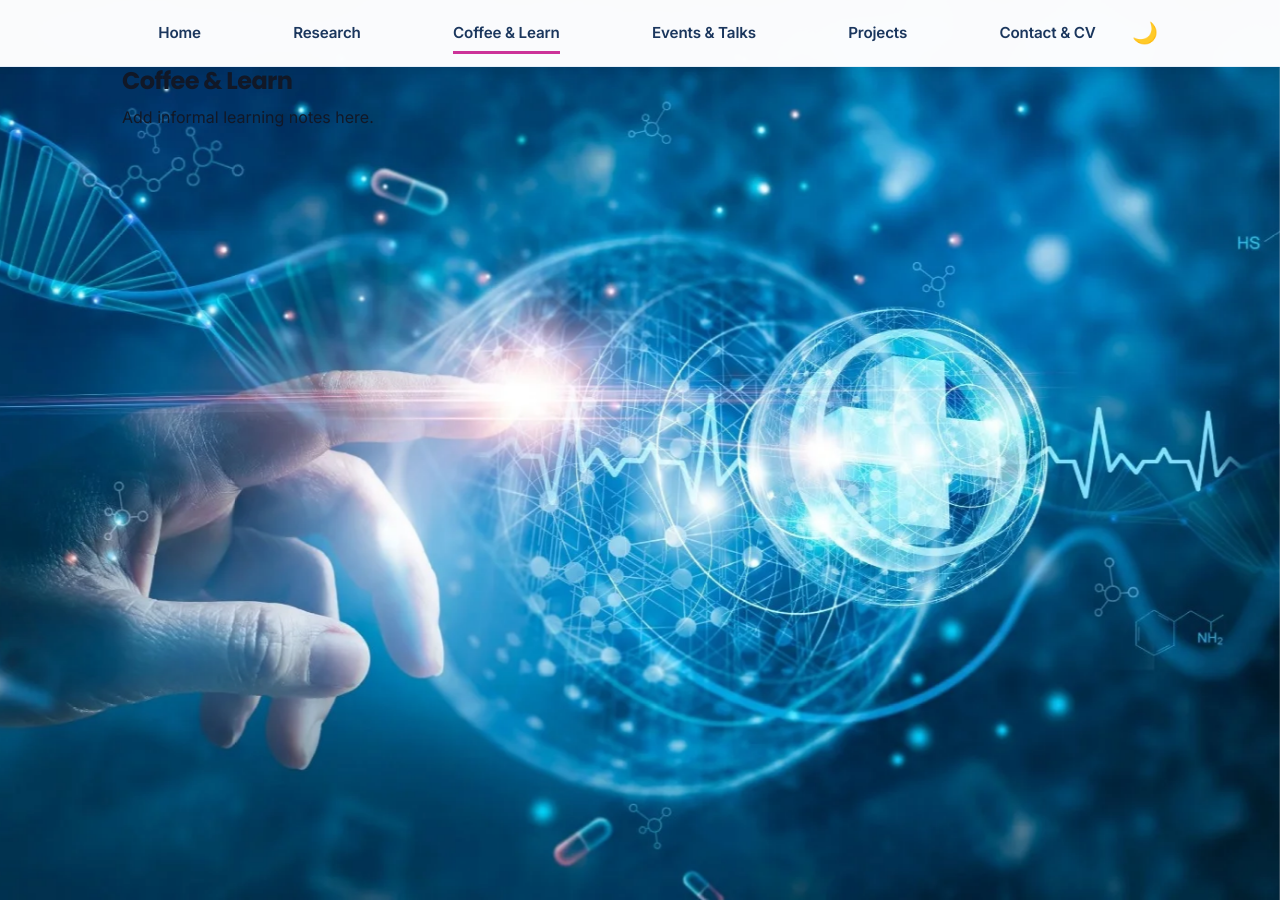
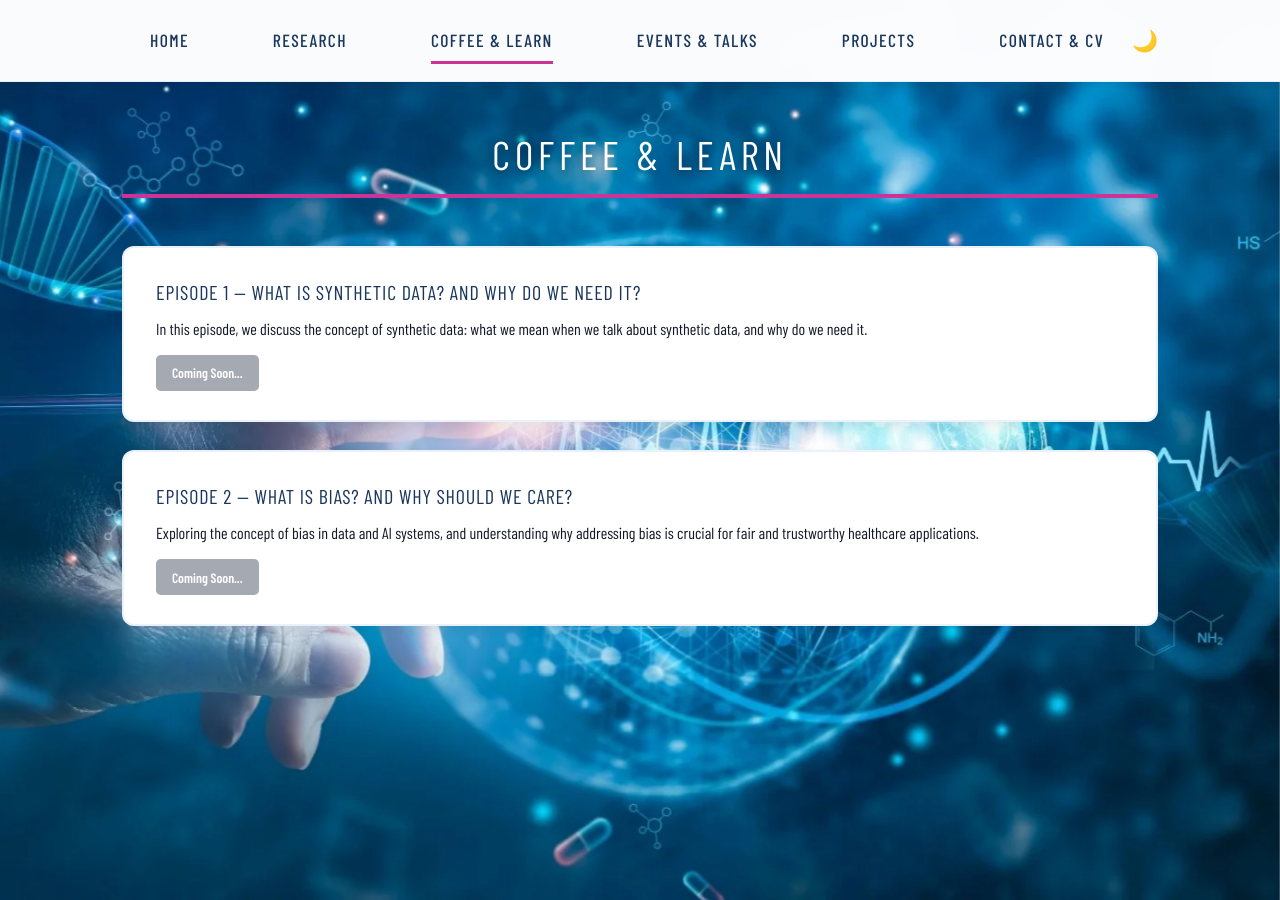
Before and after one commit to barbaraDraghi/barbaradraghi.github.io, a Jekyll site: the page built from pages/coffee-learn.md, in a window 1280 px wide and 900 px high. Built offline with Jekyll 4.4.1, drawn with Linux system fonts in a browser that asks for light colours; some web fonts are replaced.

Commit message:
updated style and coffe & learn section

```diff
--- /dev/null
+++ b/_includes/episode.html
@@ -0,0 +1,12 @@
+<div class="pub-card episode-card">
+  <h3>{{ include.title }}</h3>
+  <p class="episode-description">{{ include.description }}</p>
+
+  <div class="pub-buttons">
+    {% if include.video %}
+      <a href="{{ include.video }}" target="_blank" class="btn-video">Watch Video</a>
+    {% elsif include.coming_soon %}
+      <span class="btn-coming-soon">Coming Soon...</span>
+    {% endif %}
+  </div>
+</div>
--- a/assets/css/style.css
+++ b/assets/css/style.css
@@ -3,21 +3,35 @@
    Unified Glass Design (Dark default + White Light Mode)
    ========================================================== */
 
-@import url('https://fonts.googleapis.com/css2?family=Inter:wght@400;500;600;700;800&family=Poppins:wght@600;700;800&display=swap');
+/* === FONT OPTIONS (uncomment one) === */
+
+/* OPTION 1: Barlow Condensed - Modern, very tall, excellent readability */
+@import url('https://fonts.googleapis.com/css2?family=Barlow+Condensed:wght@300;400;500;600;700&display=swap');
+
+/* OPTION 2: Oswald - Strong presence, very condensed and tall */
+/* @import url('https://fonts.googleapis.com/css2?family=Oswald:wght@300;400;500;600;700&display=swap'); */
+
+/* OPTION 3: Work Sans - Professional, slightly condensed, great balance */
+/* @import url('https://fonts.googleapis.com/css2?family=Work+Sans:wght@300;400;500;600;700&display=swap'); */
+
+/* OLD: Josefin Sans (wide) */
+/* @import url('https://fonts.googleapis.com/css2?family=Josefin+Sans:wght@200;300;400;500;600&display=swap'); */
 
 /* ==========================================================
    COLOR SYSTEM
    ========================================================== */
 
 :root {
-  --font-main: 'Inter', -apple-system, BlinkMacSystemFont, 'Segoe UI', sans-serif;
-  --font-accent: 'Poppins', 'Inter', sans-serif;
+  /* Update font-main to match your choice above */
+  --font-main: 'Barlow Condensed', -apple-system, BlinkMacSystemFont, 'Segoe UI', sans-serif;
+  --font-accent: 'Barlow Condensed', sans-serif;
+  --font-nav: 'Barlow Condensed', sans-serif;
 
   /* === LIGHT MODE (DEFAULT) === */
   /* Primary Blue - from CPRD slide */
-  --primary-blue: #4A90E2;
-  --primary-blue-dark: #357ABD;
-  --primary-blue-light: #64A8F5;
+  --primary-blue: #3A7BC8;
+  --primary-blue-dark: #2D5F9E;
+  --primary-blue-light: #5294D1;
   --navy-blue: #1A365D;
 
   /* Accent Magenta - from slide "WHY DO WE NEED IT?" */
@@ -45,20 +59,20 @@
 
 /* === DARK MODE === */
 [data-theme="dark"] {
-  /* Lighter Blues for dark mode visibility */
-  --primary-blue: #64B5F6;
-  --primary-blue-dark: #42A5F5;
-  --primary-blue-light: #90CAF9;
-  --navy-blue: #90CAF9;
+  /* Darker blues for dark mode */
+  --primary-blue: #3A7BC8;
+  --primary-blue-dark: #2D5F9E;
+  --primary-blue-light: #5294D1;
+  --navy-blue: #64B5F6;
 
-  /* Brighter Magenta for dark backgrounds */
-  --accent-magenta: #E680C4;
-  --accent-magenta-dark: #CC3399;
-  --accent-magenta-light: #F0A3D6;
+  /* Keep bold magenta for dark backgrounds */
+  --accent-magenta: #CC3399;
+  --accent-magenta-dark: #A3297A;
+  --accent-magenta-light: #D966B8;
   --magenta-vibrant: #CC3399;
 
   /* Supporting Blues */
-  --blue-soft: #90CAF9;
+  --blue-soft: #64B5F6;
   --blue-deep: #1E88E5;
   --blue-pale: #0D47A1;
 
@@ -66,12 +80,12 @@
   --color-bg: #0d1117;
   --color-text: #E8EAED;
   --color-muted: #90A4AE;
-  --color-border: rgba(100, 181, 246, 0.2);
+  --color-border: rgba(74, 144, 226, 0.2);
   --color-panel: #1C2128;
   --color-shadow: rgba(0, 0, 0, 0.5);
   --color-bg-rgb: 13, 17, 23;
-  --primary-glow: rgba(100, 181, 246, 0.3);
-  --accent-glow: rgba(230, 128, 196, 0.3);
+  --primary-glow: rgba(74, 144, 226, 0.3);
+  --accent-glow: rgba(204, 51, 153, 0.3);
 }
 
 /* ==========================================================
@@ -101,8 +115,9 @@ body {
   font-family: var(--font-main);
   background-color: var(--color-bg);
   color: var(--color-text);
-  line-height: 1.6;
+  line-height: 1.7;
   font-size: 16px;
+  font-weight: 400;
   transition: background-color 0.3s ease, color 0.3s ease;
   max-width: 1100px;
   margin: 0 auto;
@@ -120,10 +135,57 @@ a:hover { color: var(--accent-magenta); }
 
 h1, h2, h3, h4 {
   font-family: var(--font-accent);
-  margin-bottom: 0.6rem;
-  font-weight: 700;
-  letter-spacing: -0.025em;
+  margin-bottom: 0.8rem;
+  font-weight: 500;
+  letter-spacing: 0.06em;
   line-height: 1.2;
+  text-transform: uppercase;
+}
+
+h1 {
+  font-size: 3.5rem;
+  font-weight: 600;
+  line-height: 1.1;
+  letter-spacing: 0.08em;
+}
+
+h2 {
+  font-size: 2.5rem;
+  font-weight: 500;
+  margin-bottom: 2rem;
+  letter-spacing: 0.06em;
+}
+
+h3 {
+  font-size: 1.5rem;
+  font-weight: 500;
+  letter-spacing: 0.05em;
+}
+
+/* ==========================================================
+   PAGE LAYOUT
+   ========================================================== */
+.page-title {
+  font-family: var(--font-accent);
+  font-size: 2.5rem;
+  font-weight: 200;
+  color: #FFFFFF;
+  margin: 3rem 0 2.5rem 0;
+  text-align: center;
+  letter-spacing: 0.12em;
+  line-height: 1.2;
+  padding-bottom: 1rem;
+  border-bottom: 4px solid var(--accent-magenta);
+  text-shadow: 0 2px 8px rgba(0, 0, 0, 0.3);
+  text-transform: uppercase;
+}
+
+.page {
+  margin-bottom: 3rem;
+}
+
+.page-content {
+  margin-top: 2rem;
 }
 
 /* ==========================================================
@@ -133,7 +195,7 @@ h1, h2, h3, h4 {
   display: flex;
   justify-content: center;
   align-items: center;
-  padding: 1rem 0;
+  padding: 1.2rem 0;
   position: sticky;
   top: 0;
   z-index: 100;
@@ -169,18 +231,19 @@ h1, h2, h3, h4 {
 .nav-right a {
   position: relative;
   color: var(--navy-blue);
-  font-weight: 600;
-  font-size: 0.95rem;
-  padding: 0.3rem 0;
-  letter-spacing: -0.01em;
-  text-transform: capitalize;
+  font-family: var(--font-nav);
+  font-weight: 500;
+  font-size: 1.1rem;
+  padding: 0.4rem 0;
+  letter-spacing: 0.08em;
+  text-transform: uppercase;
 }
 
 .nav-right a::after {
   content: "";
   position: absolute;
   left: 0;
-  bottom: -4px;
+  bottom: -2px;
   width: 0%;
   height: 3px;
   background: var(--accent-magenta);
@@ -214,7 +277,8 @@ h1, h2, h3, h4 {
   gap: 3rem;
   padding: 4rem 3rem;
   border-radius: 1.25rem;
-  margin: 3rem 0;
+  margin: 3rem 0 1.5rem 0;
+  width: 100%;
   background: linear-gradient(135deg, #FFFFFF 0%, #F8FAFB 100%);
   box-shadow: 0 10px 40px rgba(0, 0, 0, 0.06), 0 2px 8px rgba(0, 0, 0, 0.04);
   border: 1px solid rgba(0, 0, 0, 0.05);
@@ -227,26 +291,29 @@ h1, h2, h3, h4 {
 .intro h1 {
   font-size: 3.5rem;
   color: var(--accent-magenta);
-  font-weight: 800;
+  font-weight: 300;
   text-align: left;
-  letter-spacing: -0.04em;
+  letter-spacing: 0.12em;
   line-height: 1.1;
   margin-bottom: 0.5rem;
+  text-transform: uppercase;
 }
 }
 .intro h2 {
-  font-weight: 500;
+  font-weight: 200;
   color: var(--navy-blue);
   margin-bottom: 1.5rem;
-  font-size: 1.25rem;
-  letter-spacing: -0.01em;
+  font-size: 1.35rem;
+  letter-spacing: 0.06em;
+  font-family: var(--font-main);
+  text-transform: none;
 }
 .intro p {
   font-size: 1.05rem;
   color: var(--color-text);
   margin-bottom: 1.8rem;
-  line-height: 1.7;
-  font-weight: 400;
+  line-height: 1.75;
+  font-weight: 300;
 }
 
 .portrait {
@@ -277,17 +344,19 @@ h1, h2, h3, h4 {
   margin-top: 1.2rem;
 }
 .btn-contact {
-  background: var(--primary-blue);
+  background: var(--navy-blue);
   color: #fff !important;
   border-radius: 0.65rem;
-  font-weight: 600;
+  font-weight: 400;
+  font-family: var(--font-main);
   text-decoration: none;
   font-size: 0.95rem;
   padding: 0.9rem 1.8rem;
-  box-shadow: 0 4px 14px var(--primary-glow);
+  box-shadow: 0 4px 14px rgba(26, 54, 93, 0.25);
   transition: all 0.25s cubic-bezier(0.4, 0, 0.2, 1);
   border: none;
-  letter-spacing: -0.01em;
+  letter-spacing: 0.08em;
+  text-transform: uppercase;
 }
 .btn-contact:hover {
   background: var(--accent-magenta);
@@ -303,10 +372,8 @@ h1, h2, h3, h4 {
   display: grid;
   grid-template-columns: repeat(auto-fit, minmax(240px, 1fr));
   gap: 1.5rem;
-  margin: 2.5rem auto 3rem auto;
+  margin: 1.5rem 0 3rem 0;
   width: 100%;
-  max-width: 1300px;
-  padding: 0 2rem;
 }
 
 /* --- Unified Card Style --- */
@@ -348,19 +415,19 @@ h1, h2, h3, h4 {
 .card h3 {
   font-family: var(--font-accent);
   color: var(--navy-blue);
-  font-size: 1.35rem;
-  font-weight: 700;
+  font-size: 1.5rem;
+  font-weight: 300;
   margin-bottom: 0.75rem;
-  letter-spacing: -0.02em;
+  letter-spacing: 0.08em;
 }
 
 /* Descriptions */
 .card p {
   font-size: 1rem;
   color: var(--color-muted);
-  line-height: 1.7;
+  line-height: 1.75;
   margin-bottom: 1rem;
-  font-weight: 400;
+  font-weight: 300;
 }
 
 /* Inline link (“Learn more →”) */
@@ -421,11 +488,12 @@ h1, h2, h3, h4 {
 .pub-section h2 {
   color: var(--accent-magenta);
   font-family: var(--font-accent);
-  font-weight: 800;
-  margin-bottom: 2rem;
+  font-weight: 200;
+  margin-bottom: 2.5rem;
   text-align: center;
   font-size: 2.5rem;
-  letter-spacing: -0.03em;
+  letter-spacing: 0.1em;
+  margin-top: 3rem;
 }
 .pub-card {
   background: #FFFFFF;
@@ -443,9 +511,11 @@ h1, h2, h3, h4 {
 }
 .pub-card h3 {
   color: var(--navy-blue);
-  font-size: 1.15rem;
-  font-weight: 600;
-  margin-bottom: 0.4rem;
+  font-size: 1.25rem;
+  font-weight: 300;
+  margin-bottom: 0.5rem;
+  line-height: 1.5;
+  letter-spacing: 0.04em;
 }
 .pub-authors {
   font-style: italic;
@@ -464,7 +534,7 @@ h1, h2, h3, h4 {
   margin-top: 0.8rem;
 }
 .pub-buttons a {
-  background: var(--primary-blue);
+  background: var(--navy-blue);
   color: #fff !important;
   padding: 0.4rem 1rem;
   border-radius: 0.3rem;
@@ -485,6 +555,45 @@ h1, h2, h3, h4 {
   line-height: 1.6;
 }
 .hidden { display: none; }
+
+/* ==========================================================
+   COFFEE & LEARN - EPISODE CARDS
+   ========================================================== */
+.episode-description {
+  color: var(--color-text);
+  font-size: 1rem;
+  line-height: 1.7;
+  margin-bottom: 0.8rem;
+}
+
+.btn-video {
+  background: var(--accent-magenta) !important;
+  color: #fff !important;
+  padding: 0.4rem 1rem;
+  border-radius: 0.3rem;
+  font-size: 0.85rem;
+  text-decoration: none;
+  font-weight: 600;
+  transition: all 0.2s ease;
+}
+
+.btn-video:hover {
+  background: var(--primary-blue) !important;
+  transform: translateY(-2px);
+  box-shadow: 0 4px 12px var(--primary-glow);
+}
+
+.btn-coming-soon {
+  background: var(--color-muted);
+  color: #fff;
+  padding: 0.4rem 1rem;
+  border-radius: 0.3rem;
+  font-size: 0.85rem;
+  font-weight: 600;
+  opacity: 0.6;
+  cursor: not-allowed;
+  display: inline-block;
+}
 
 /* ==========================================================
    EVENTS SECTION
@@ -517,8 +626,11 @@ h1, h2, h3, h4 {
 }
 .event-title {
   color: var(--navy-blue);
-  font-weight: 600;
-  margin-bottom: 0.3rem;
+  font-weight: 300;
+  margin-bottom: 0.4rem;
+  font-size: 1.15rem;
+  line-height: 1.5;
+  letter-spacing: 0.04em;
 }
 .event-event {
   color: var(--color-text);
@@ -539,9 +651,9 @@ h1, h2, h3, h4 {
   color: #fff;
   border-radius: 16px;
   font-size: 0.8rem;
-  font-weight: 700;
+  font-weight: 400;
   margin-right: 0.4rem;
-  letter-spacing: -0.01em;
+  letter-spacing: 0.08em;
   text-transform: uppercase;
 }
 .event-links {
@@ -550,8 +662,8 @@ h1, h2, h3, h4 {
   gap: 0.6rem;
 }
 .event-link {
-  border: 2px solid var(--primary-blue);
-  color: var(--primary-blue);
+  border: 2px solid var(--navy-blue);
+  color: var(--navy-blue);
   padding: 0.3rem 0.8rem;
   border-radius: 0.3rem;
   text-decoration: none;
@@ -651,9 +763,9 @@ footer a:hover { color: var(--accent-magenta); }
 
 /* Buttons stay bold and clean */
 [data-theme="light"] .btn-contact {
-  background: var(--primary-blue);
+  background: var(--navy-blue);
   color: #fff !important;
-  box-shadow: 0 4px 12px var(--primary-glow);
+  box-shadow: 0 4px 12px rgba(26, 54, 93, 0.25);
 }
 [data-theme="light"] .btn-contact:hover {
   background: var(--accent-magenta);
@@ -666,8 +778,8 @@ footer a:hover { color: var(--accent-magenta); }
   color: #fff;
 }
 [data-theme="light"] .event-link {
-  border-color: var(--primary-blue);
-  color: var(--primary-blue);
+  border-color: var(--navy-blue);
+  color: var(--navy-blue);
 }
 [data-theme="light"] .event-link:hover {
   background: var(--accent-magenta);
--- a/pages/coffee-learn.md
+++ b/pages/coffee-learn.md
@@ -2,6 +2,19 @@
 title: Coffee & Learn
 permalink: /pages/coffee-learn/
 description: "Topics to learn over a coffee."
+layout: page
+---
 
----
-Add informal learning notes here.
+<section class="pub-section">
+  {% include episode.html
+     title="Episode 1 — What is Synthetic Data? And Why Do We Need It?"
+     description="In this episode, we discuss the concept of synthetic data: what we mean when we talk about synthetic data, and why do we need it."
+     coming_soon=true
+  %}
+
+  {% include episode.html
+     title="Episode 2 — What is Bias? And Why Should We Care?"
+     description="Exploring the concept of bias in data and AI systems, and understanding why addressing bias is crucial for fair and trustworthy healthcare applications."
+     coming_soon=true
+  %}
+</section>
```
Also changed, not shown: pages/research.md (+1 -3 lines).
